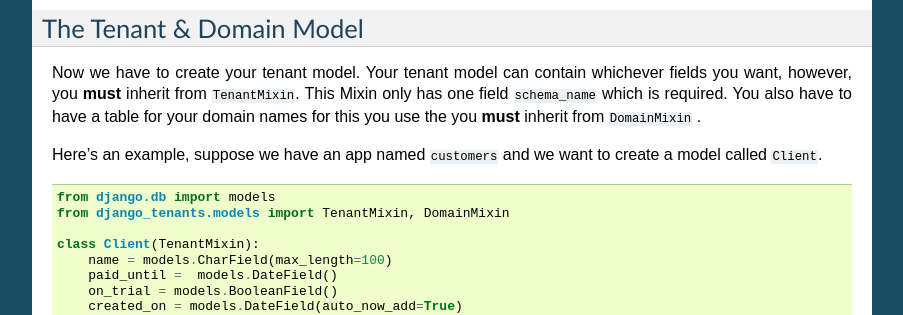
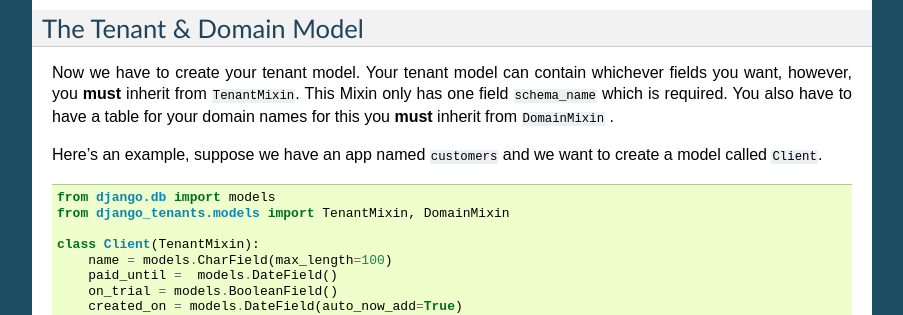
Before and after one commit to django-tenants/django-tenants, a Sphinx documentation site: the page built from docs/install.rst, in a window 1280 px wide and 900 px high, scrolled down 793 px. Shown: the part 175-490 px from the top of the window, without its empty margins (198-1101 px from the left). Built offline with Sphinx 7.4.7, drawn with Linux system fonts in a browser that asks for light colours; the version number could not be read and is left out.

Commit message:
Fix small docs issue

```diff
--- a/docs/install.rst
+++ b/docs/install.rst
@@ -57,7 +57,7 @@ Make sure you have ``django.template.context_processors.request`` listed under t
 
 The Tenant & Domain Model
 =========================
-Now we have to create your tenant model. Your tenant model can contain whichever fields you want, however, you **must** inherit from ``TenantMixin``. This Mixin only has one field ``schema_name`` which is required. You also have to have a table for your domain names for this you use the you **must** inherit from ``DomainMixin`` .
+Now we have to create your tenant model. Your tenant model can contain whichever fields you want, however, you **must** inherit from ``TenantMixin``. This Mixin only has one field ``schema_name`` which is required. You also have to have a table for your domain names for this you **must** inherit from ``DomainMixin`` .
 
 Here's an example, suppose we have an app named ``customers`` and we want to create a model called ``Client``.
 
```
